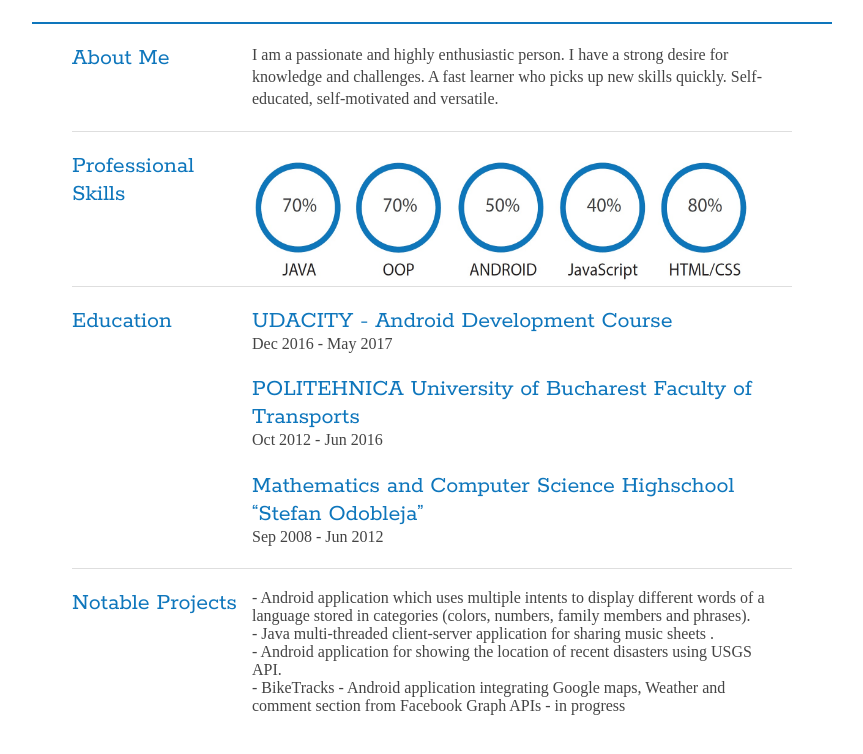
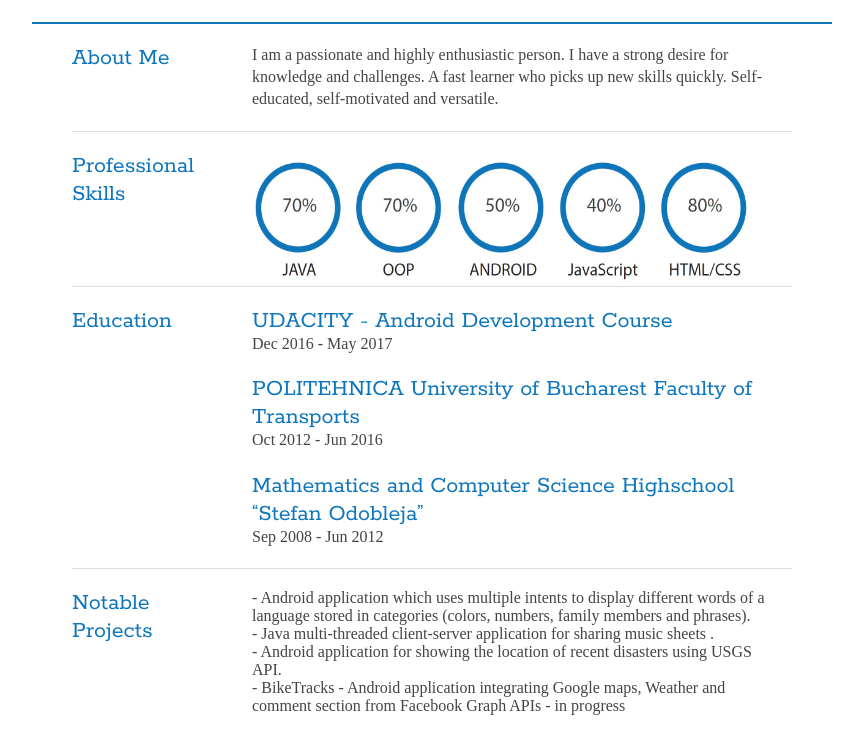
Before and after one commit to andreicraciunoiu/MyCV, a plain HTML site: page index.html in a window 1280 px wide. Shown: the part 158-912 px from the top of the page, without its empty margins (208-1071 px from the left). Drawn offline with Linux system fonts and the light colour scheme.

Commit message:
Update index.html

```diff
--- a/index.html
+++ b/index.html
@@ -87,7 +87,7 @@
 
 		<section>
 			<div class="sectionTitle">
-				<h1>Notable Projects</h1>
+				<h1>Notable<br/> Projects</h1>
 			</div>
 
 			<div class="sectionContent">
```
